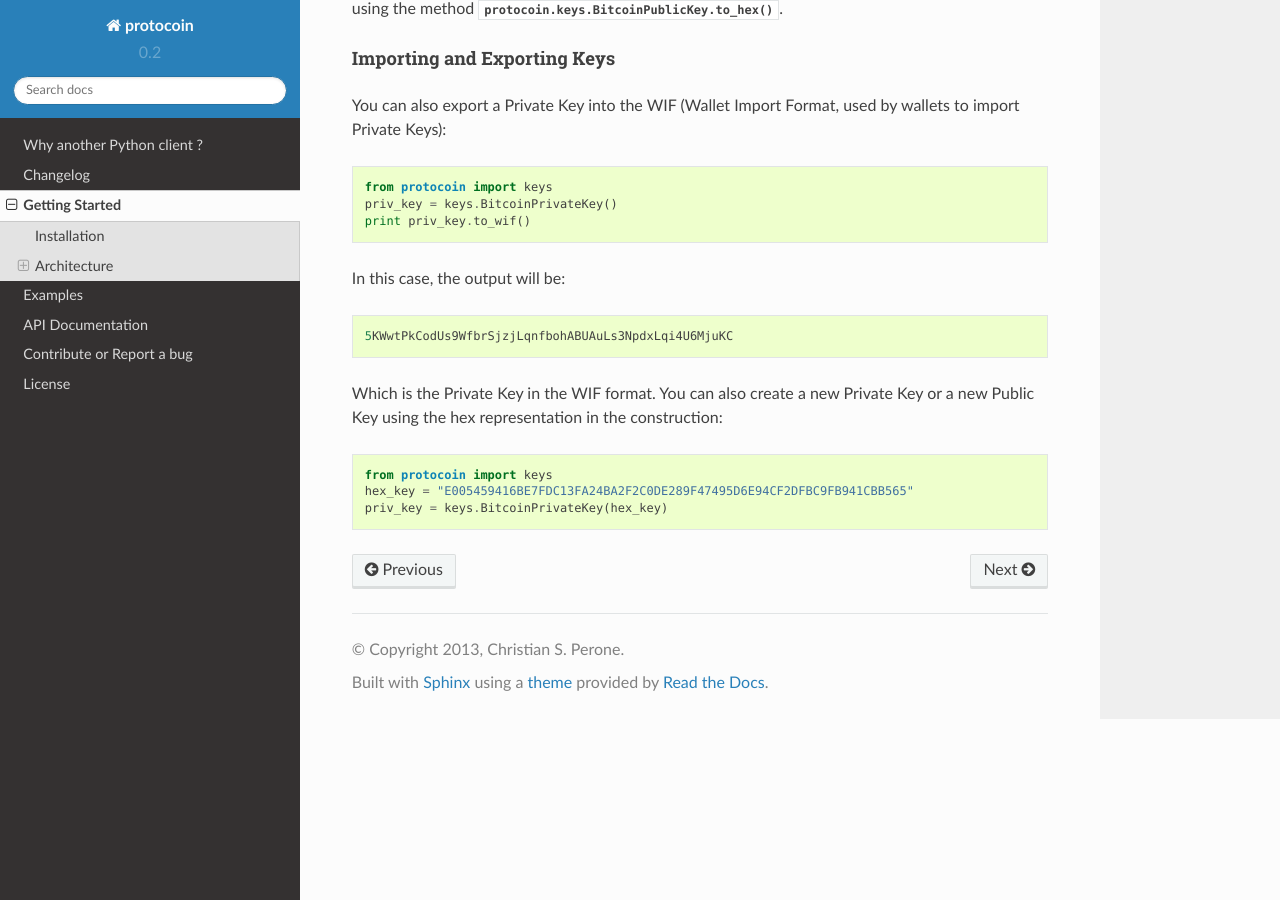
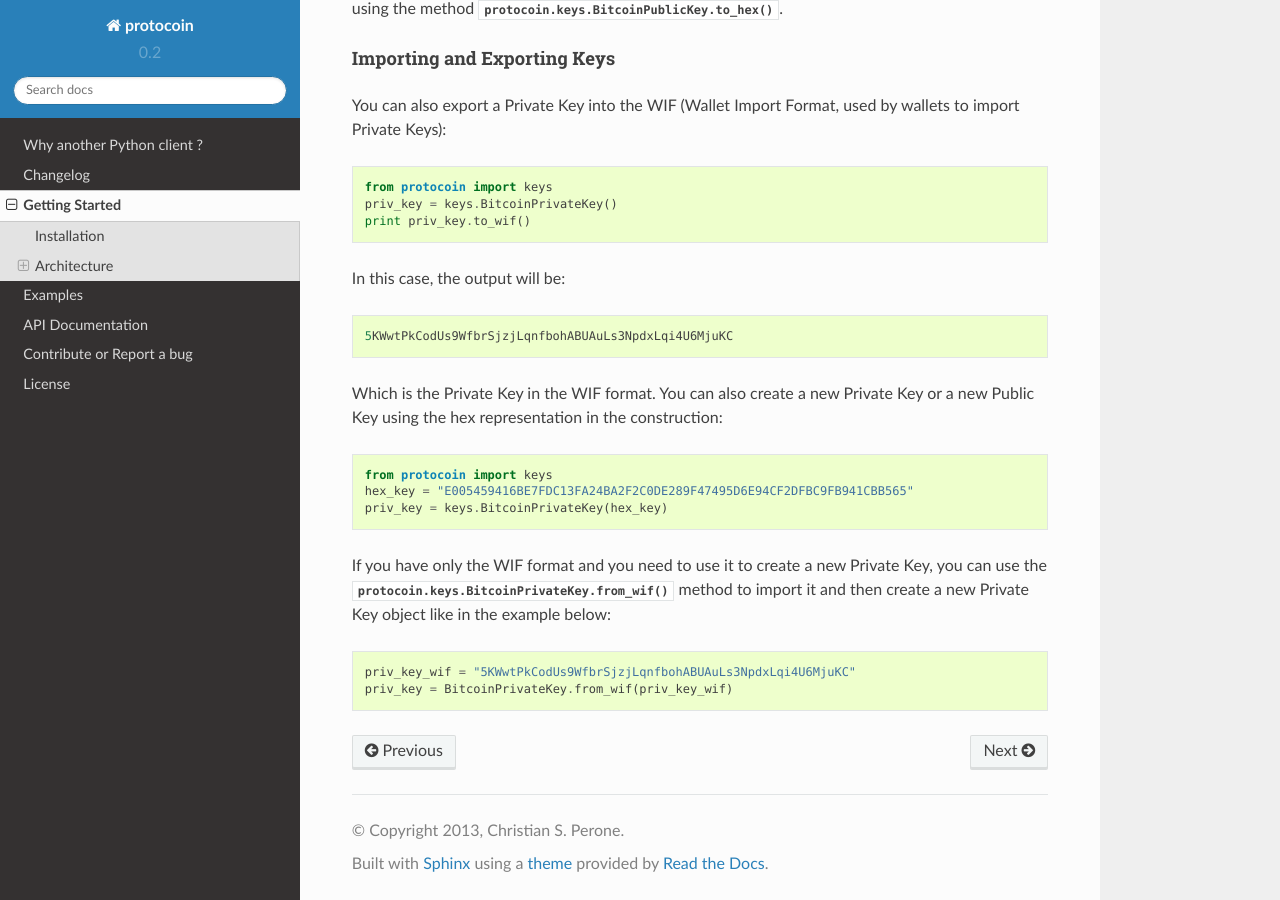
Before and after one commit to perone/protocoin, a Sphinx documentation site: the page built from docs/source/getstarted.rst, in a window 1280 px wide and 900 px high, scrolled down 5137 px. Built offline with Sphinx 7.4.7 and the Read the Docs theme 2.0.0, drawn with Linux system fonts in a browser that asks for light colours.

Commit message:
Adding docs for Private Key WIF import.

```diff
--- a/docs/source/getstarted.rst
+++ b/docs/source/getstarted.rst
@@ -245,3 +245,11 @@
     from protocoin import keys
     hex_key = "E005459416BE7FDC13FA24BA2F2C0DE289F47495D6E94CF2DFBC9FB941CBB565"
     priv_key = keys.BitcoinPrivateKey(hex_key)
+
+If you have only the WIF format and you need to use it to create a new
+Private Key, you can use the :py:meth:`protocoin.keys.BitcoinPrivateKey.from_wif`
+method to import it and then create a new Private Key object like in
+the example below::
+
+    priv_key_wif = "5KWwtPkCodUs9WfbrSjzjLqnfbohABUAuLs3NpdxLqi4U6MjuKC"
+    priv_key = BitcoinPrivateKey.from_wif(priv_key_wif)
```
